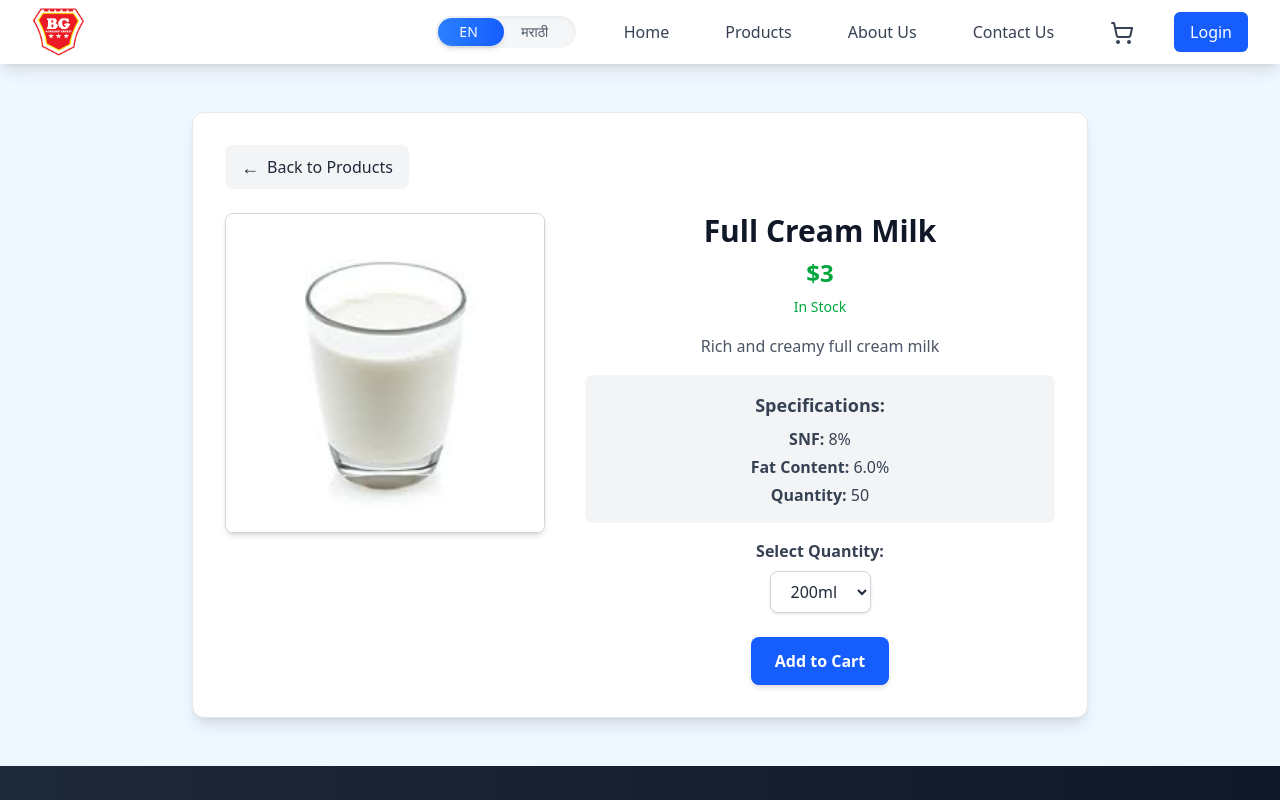
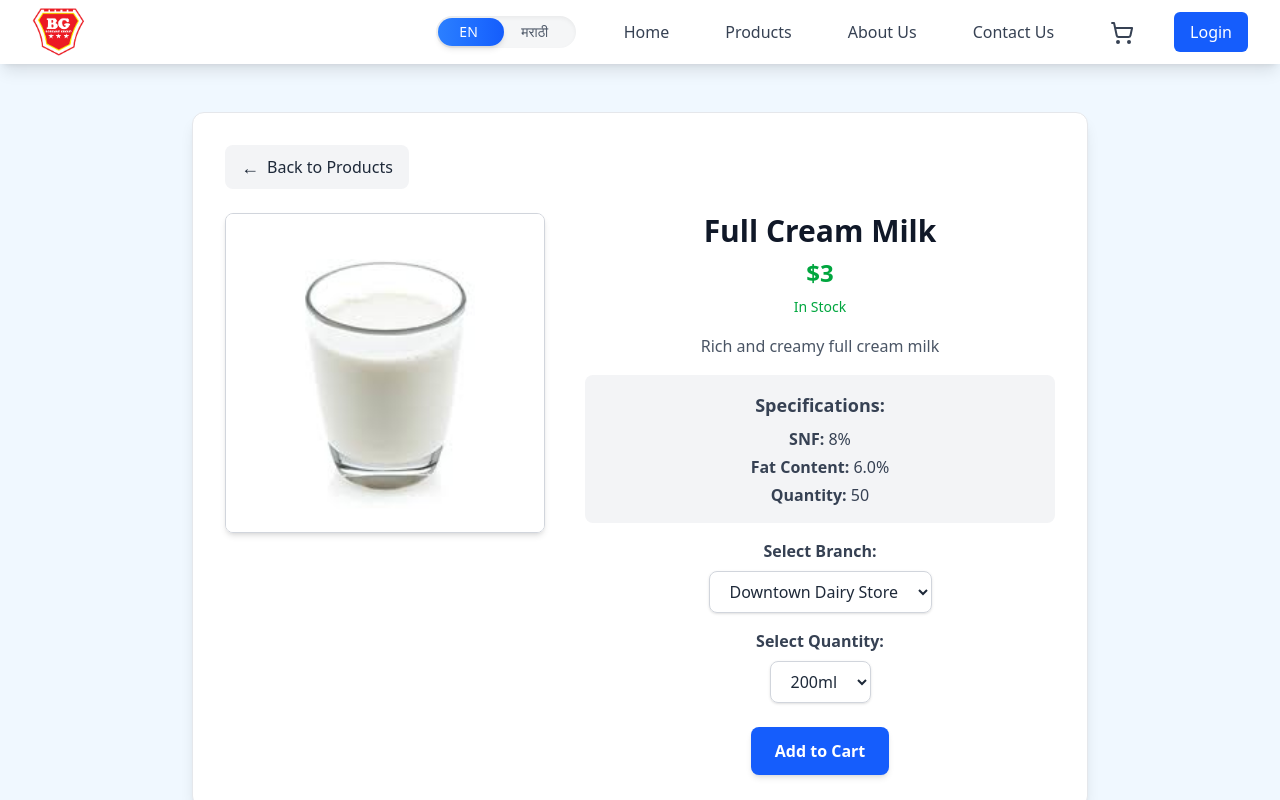
Before and after one commit to jaalnock/dairy_project, a React (Vite) app: page /products/1 in a window 1280 px wide. Built offline with nearby package versions, Linux system fonts and the light colour scheme.

Commit message:
swap brachwise product

```diff
--- a/src/config/index.js
+++ b/src/config/index.js
@@ -167,3 +167,8 @@ export const products = [
     quantity: 35,
   },
 ];
+export const branches = [
+  { id: "branch1", location: "Downtown Dairy Store" },
+  { id: "branch2", location: "Suburb Outlet" },
+  { id: "branch3", location: "City Center Dairy" },
+];
--- a/src/pages/ProductDetail.jsx
+++ b/src/pages/ProductDetail.jsx
@@ -1,12 +1,13 @@
 import React, { useState, useEffect, useContext } from "react";
 import { useParams, useNavigate } from "react-router-dom";
-import { products } from "../config";
+import { products, branches } from "../config";
 import { CartContext } from "../context/CartContext";
 
 export const ProductDetails = () => {
   const { id } = useParams();
   const [product, setProduct] = useState(null);
   const [selectedQuantity, setSelectedQuantity] = useState("200ml");
+  const [selectedBranch, setSelectedBranch] = useState("branch1"); // Default branch
   const navigate = useNavigate();
   const { addToCart } = useContext(CartContext);
 
@@ -19,16 +20,18 @@ export const ProductDetails = () => {
 
   const handleAddToCart = () => {
     addToCart({ ...product, selectedQuantity });
-    // ❌ Removed navigate("/cart") to prevent auto redirection
     alert("Product added to cart! ✅");
   };
 
-  if (!product)
-    return <div className="text-center text-gray-600">Loading...</div>;
+  if (!product) return <div className="text-center text-gray-600">Loading...</div>;
+
+  const isInStock = product.inStock;
+  <p className={`mt-2 text-sm font-medium ${isInStock ? "text-green-600" : "text-red-600"}`}>
+  {isInStock ? "In Stock" : "Out of Stock"}
+</p>
 
   return (
     <div className="max-w-4xl mx-auto p-6 md:p-8 bg-white rounded-xl shadow-lg my-12 border border-gray-200">
-      {/* Back Button */}
       <button
         onClick={handleBackClick}
         className="flex items-center space-x-2 bg-gray-100 hover:bg-gray-200 text-gray-800 px-4 py-2 rounded-lg mb-6 transition duration-300"
@@ -37,9 +40,7 @@ export const ProductDetails = () => {
         <span>Back to Products</span>
       </button>
 
-      {/* Product Content */}
       <div className="flex flex-col md:flex-row items-center md:items-start space-y-6 md:space-y-0 md:space-x-10">
-        {/* Image */}
         <div className="relative w-60 h-60 md:w-80 md:h-80">
           <img
             src={product.imageUrl}
@@ -48,55 +49,43 @@ export const ProductDetails = () => {
           />
         </div>
 
-        {/* Details */}
         <div className="flex-1 text-gray-800">
-          <h2 className="text-3xl font-bold text-gray-900 mb-2">
-            {product.name}
-          </h2>
-          <p className="text-2xl font-semibold text-green-600">
-            ${product.price}
+          <h2 className="text-3xl font-bold text-gray-900 mb-2">{product.name}</h2>
+          <p className="text-2xl font-semibold text-green-600">${product.price}</p>
+
+          <p className={`mt-2 text-sm font-medium ${isInStock ? "text-green-600" : "text-red-600"}`}>
+            {isInStock ? "In Stock" : "Out of Stock"}
           </p>
 
-          {/* Stock Status */}
-          <p
-            className={`mt-2 text-sm font-medium ${
-              product.inStock ? "text-green-600" : "text-red-600"
-            }`}
-          >
-            {product.inStock ? "In Stock" : "Out of Stock"}
-          </p>
+          <p className="text-gray-600 mt-4 leading-relaxed">{product.description}</p>
 
-          {/* Description */}
-          <p className="text-gray-600 mt-4 leading-relaxed">
-            {product.description}
-          </p>
+          <div className="mt-4 bg-gray-100 p-4 rounded-lg">
+            <h3 className="text-lg font-semibold text-gray-700 mb-2">Specifications:</h3>
+            <ul className="text-gray-700 space-y-1">
+              <li><strong>SNF:</strong> {product.snf || "N/A"}</li>
+              <li><strong>Fat Content:</strong> {product.fatContent || "N/A"}</li>
+              <li><strong>Quantity:</strong> {product.quantity || "N/A"}</li>
+            </ul>
+          </div>
 
-          {/* Specifications */}
-          <div className="mt-4 bg-gray-100 p-4 rounded-lg">
-            <h3 className="text-lg font-semibold text-gray-700 mb-2">
-              Specifications:
-            </h3>
-            <ul className="text-gray-700 space-y-1">
-              <li>
-                <strong>SNF:</strong> {product.snf || "N/A"}
-              </li>
-              <li>
-                <strong>Fat Content:</strong> {product.fatContent || "N/A"}
-              </li>
-              <li>
-                <strong>Quantity:</strong> {product.quantity || "N/A"}
-              </li>
-            </ul>
+          {/* Branch Selection */}
+          <div className="mt-4">
+            <label htmlFor="branch" className="block text-gray-700 font-semibold mb-2">Select Branch:</label>
+            <select
+              id="branch"
+              value={selectedBranch}
+              onChange={(e) => setSelectedBranch(e.target.value)}
+              className="w-full md:w-auto px-4 py-2 border border-gray-300 rounded-lg shadow-sm focus:ring-2 focus:ring-blue-400"
+            >
+              {branches.map((branch) => (
+                <option key={branch.id} value={branch.id}>{branch.location}</option>
+              ))}
+            </select>
           </div>
 
           {/* Quantity Dropdown */}
           <div className="mt-4">
-            <label
-              htmlFor="quantity"
-              className="block text-gray-700 font-semibold mb-2"
-            >
-              Select Quantity:
-            </label>
+            <label htmlFor="quantity" className="block text-gray-700 font-semibold mb-2">Select Quantity:</label>
             <select
               id="quantity"
               value={selectedQuantity}
@@ -109,14 +98,11 @@ export const ProductDetails = () => {
             </select>
           </div>
 
-          {/* Add to Cart Button */}
           <button
             onClick={handleAddToCart}
-            disabled={!product.inStock}
+            disabled={!isInStock}
             className={`mt-6 w-full md:w-auto px-6 py-3 rounded-lg font-semibold transition-all duration-300 shadow-md transform hover:scale-105 active:scale-100 focus:ring-2 focus:ring-blue-400 focus:ring-opacity-50 ${
-              product.inStock
-                ? "bg-blue-600 hover:bg-blue-700 text-white"
-                : "bg-gray-400 cursor-not-allowed"
+              isInStock ? "bg-blue-600 hover:bg-blue-700 text-white" : "bg-gray-400 cursor-not-allowed"
             }`}
           >
             Add to Cart
```
